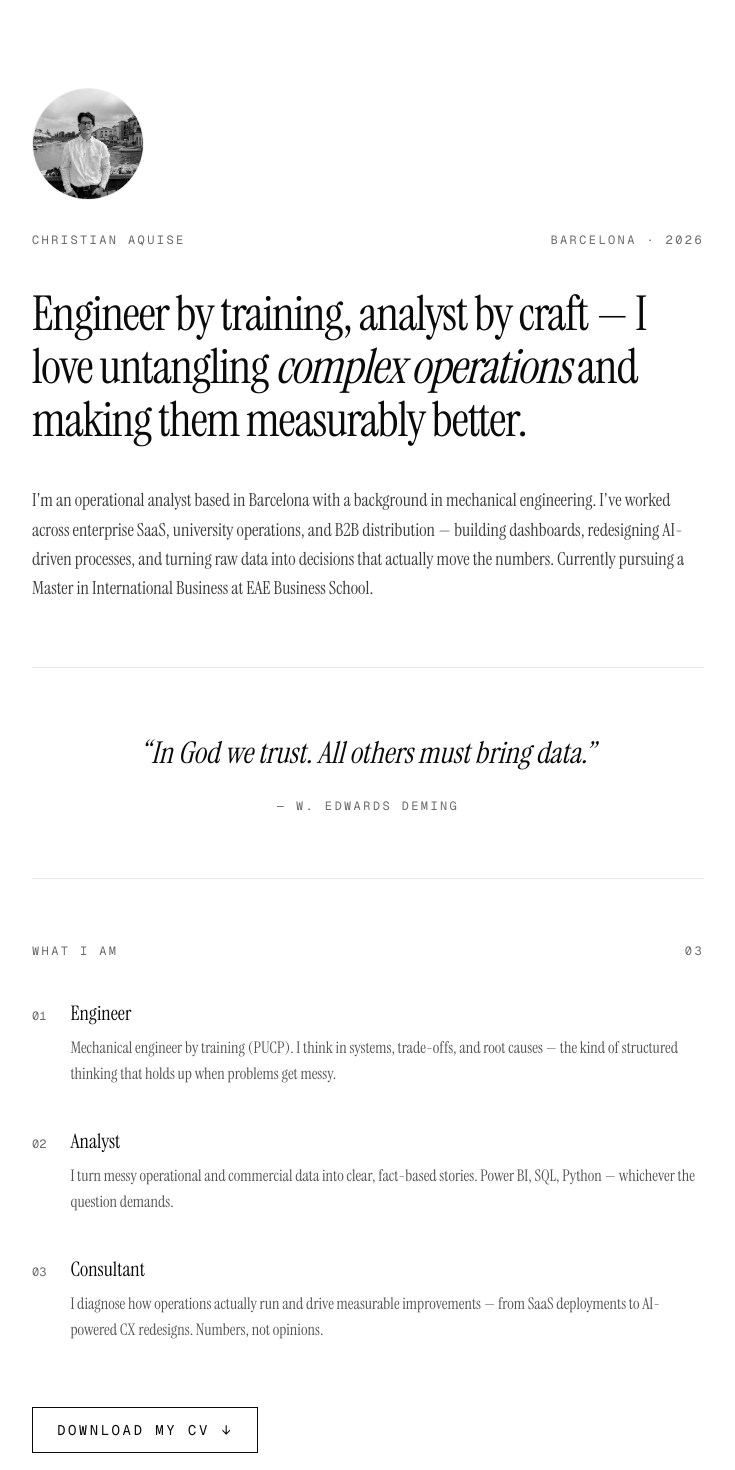
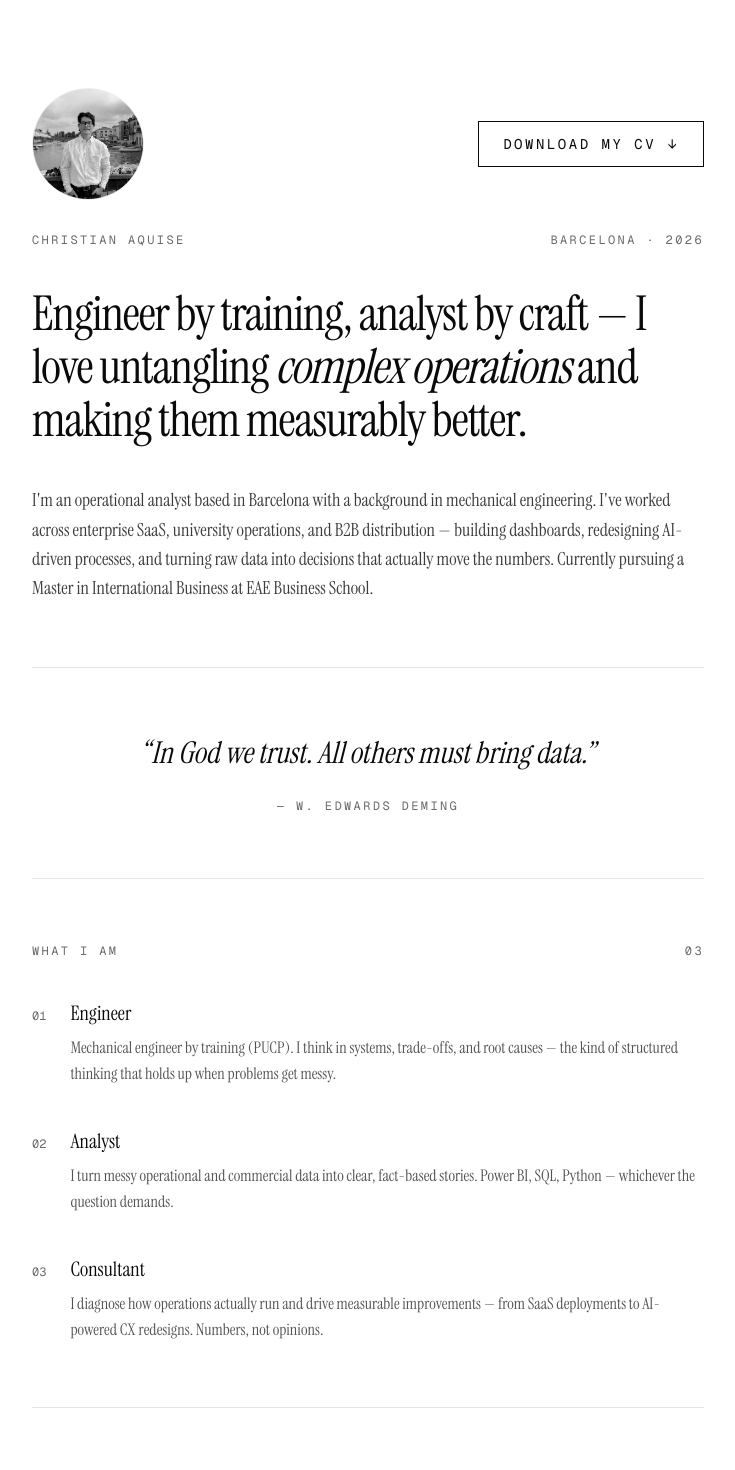
Before and after one commit to christianaquise-os/my-portfolio, a Next.js app: page / in a window 1280 px wide. Shown: the part 40-1510 px from the top of the page, without its empty margins (272-1007 px from the left). Built offline with nearby package versions, Linux system fonts and the light colour scheme.

Commit message:
Move CV button to top-right, opposite the photo

```diff
--- a/app/page.tsx
+++ b/app/page.tsx
@@ -2,13 +2,24 @@ export default function Home() {
   return (
     <main className="min-h-screen px-6 py-20 md:py-32">
       <div className="mx-auto max-w-2xl">
-        {/* Portrait */}
-        <div className="reveal" style={{ animationDelay: "0ms" }}>
+        {/* Portrait + CV button on opposite corners */}
+        <div
+          className="reveal flex flex-wrap items-center justify-between gap-4"
+          style={{ animationDelay: "0ms" }}
+        >
           <img
             src="/profile.jpg"
             alt="Christian Aquise"
             className="portrait h-28 w-28 rounded-full object-cover border border-border"
           />
+          <a
+            href="/cv.pdf"
+            download
+            className="inline-flex items-center gap-3 border border-foreground px-6 py-3 text-sm font-[family-name:var(--font-mono)] uppercase tracking-[0.18em] hover:bg-foreground hover:text-background transition-colors"
+          >
+            Download my CV
+            <span aria-hidden>↓</span>
+          </a>
         </div>
 
         {/* Header meta */}
@@ -91,24 +102,13 @@ export default function Home() {
           </ol>
         </section>
 
-        {/* CV button */}
-        <a
-          href="/cv.pdf"
-          download
-          className="reveal mt-16 inline-flex items-center gap-3 border border-foreground px-6 py-3 text-sm font-[family-name:var(--font-mono)] uppercase tracking-[0.18em] hover:bg-foreground hover:text-background transition-colors"
-          style={{ animationDelay: "800ms" }}
-        >
-          Download my CV
-          <span aria-hidden>↓</span>
-        </a>
-
         <hr
           className="reveal my-16 border-t border-border"
-          style={{ animationDelay: "900ms" }}
+          style={{ animationDelay: "800ms" }}
         />
 
         {/* Contact */}
-        <section className="reveal" style={{ animationDelay: "1000ms" }}>
+        <section className="reveal" style={{ animationDelay: "900ms" }}>
           <div className="font-[family-name:var(--font-mono)] text-xs uppercase tracking-[0.2em] text-muted">
             Elsewhere
           </div>
```
